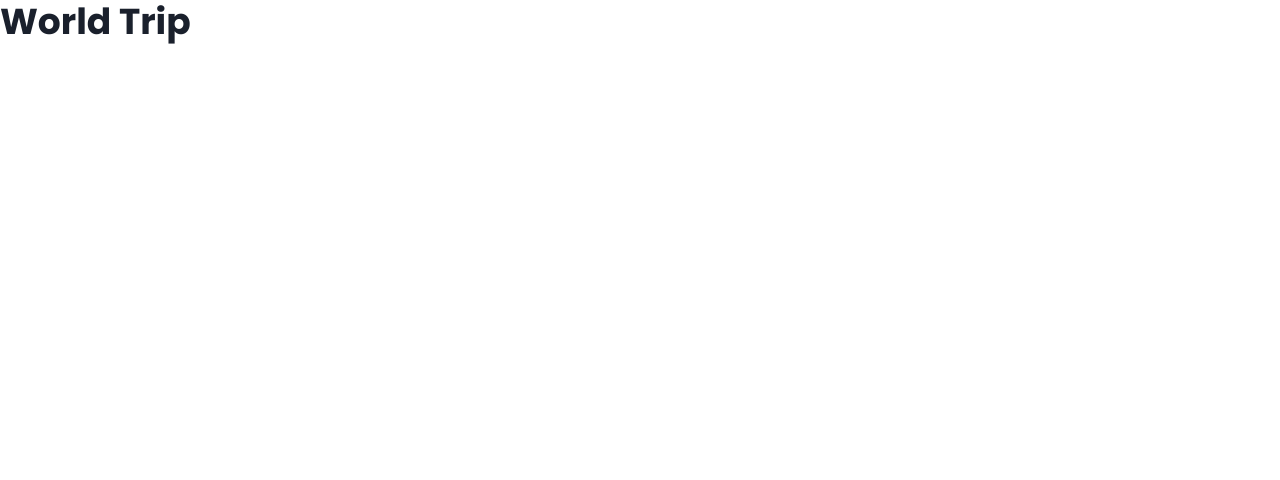
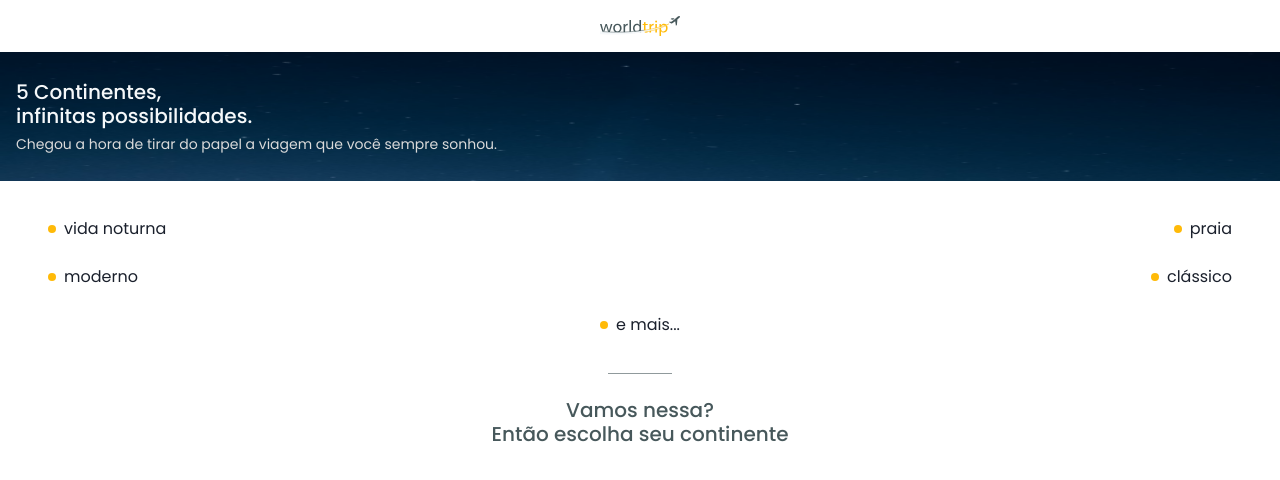
Before and after one commit to luiz21goncalves/ignite-world-trip, a Next.js app: page / in a window 1280 px wide. Shown: the top 480 px of the page. Built offline with nearby package versions, Linux system fonts and the light colour scheme.

Commit message:
feat: add travel-types component

```diff
--- /dev/null
+++ b/src/components/TravelTypes/index.tsx
@@ -0,0 +1,55 @@
+import { Circle, Text, Grid, GridItem } from '@chakra-ui/react';
+
+import { TRAVELTYPES } from '../../constants';
+
+export function TravelTypes() {
+  return (
+    <Grid gridTemplateColumns="repeat(2, 1fr)" py={9} px={12} rowGap={6}>
+      {TRAVELTYPES.map(({ key, label }, index) => {
+        const lastIndex = TRAVELTYPES.length - 1;
+        const isPair = index % 2 === 0;
+
+        if (lastIndex === index) {
+          return (
+            <GridItem
+              display="flex"
+              alignItems="center"
+              justifyContent="center"
+              colSpan={2}
+              key={key}
+            >
+              <Circle size={2} bg="highlight.500" mr={2} />
+              <Text>{label}</Text>
+            </GridItem>
+          );
+        }
+
+        if (isPair) {
+          return (
+            <GridItem
+              display="flex"
+              alignItems="center"
+              justifyContent="flex-start"
+              key={key}
+            >
+              <Circle size={2} bg="highlight.500" mr={2} />
+              <Text>{label}</Text>
+            </GridItem>
+          );
+        }
+
+        return (
+          <GridItem
+            display="flex"
+            alignItems="center"
+            justifyContent="flex-end"
+            key={key}
+          >
+            <Circle size={2} bg="highlight.500" mr={2} />
+            <Text>{label}</Text>
+          </GridItem>
+        );
+      })}
+    </Grid>
+  );
+}
--- /dev/null
+++ b/src/constants/index.ts
@@ -0,0 +1 @@
+export { default as TRAVELTYPES } from './travel-types';
--- /dev/null
+++ b/src/constants/travel-types.ts
@@ -0,0 +1,22 @@
+export default [
+  {
+    key: 'nightlife',
+    label: 'vida noturna',
+  },
+  {
+    key: 'beach',
+    label: 'praia',
+  },
+  {
+    key: 'modern',
+    label: 'moderno',
+  },
+  {
+    key: 'classic',
+    label: 'clássico',
+  },
+  {
+    key: 'and_more',
+    label: 'e mais...',
+  },
+];
--- a/src/pages/index.tsx
+++ b/src/pages/index.tsx
@@ -1,7 +1,32 @@
 import type { NextPage } from 'next';
 
-import { Heading } from '@chakra-ui/react';
+import { Divider, Center, Heading } from '@chakra-ui/react';
 
-const Home: NextPage = () => <Heading as="h1">World Trip</Heading>;
+import { Header } from '../components/Header';
+import { Banner } from '../components/Banner';
+import { TravelTypes } from '../components/TravelTypes';
+
+const Home: NextPage = () => (
+  <>
+    <Header />
+    <Banner />
+    <TravelTypes />
+    <Center>
+      <Divider w={16} borderColor="dark.700" />
+    </Center>
+    <Heading
+      textAlign="center"
+      fontSize="xl"
+      fontWeight="medium"
+      color="dark.700"
+      mt={6}
+      mb={5}
+    >
+      Vamos nessa?
+      <br />
+      Então escolha seu continente
+    </Heading>
+  </>
+);
 
 export default Home;
```
